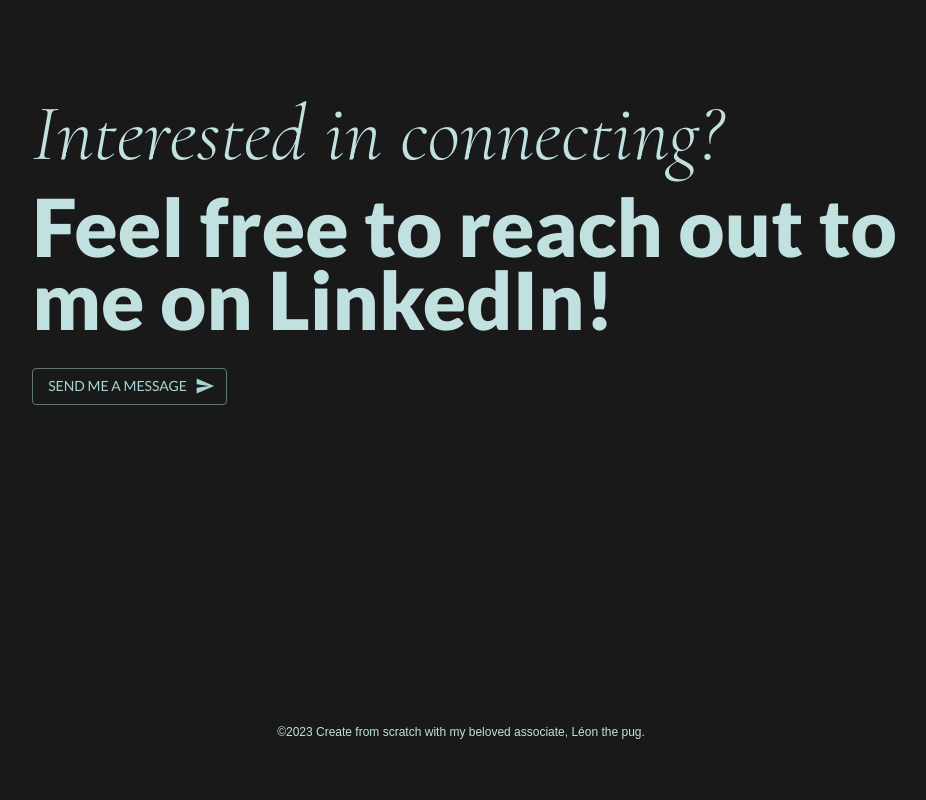
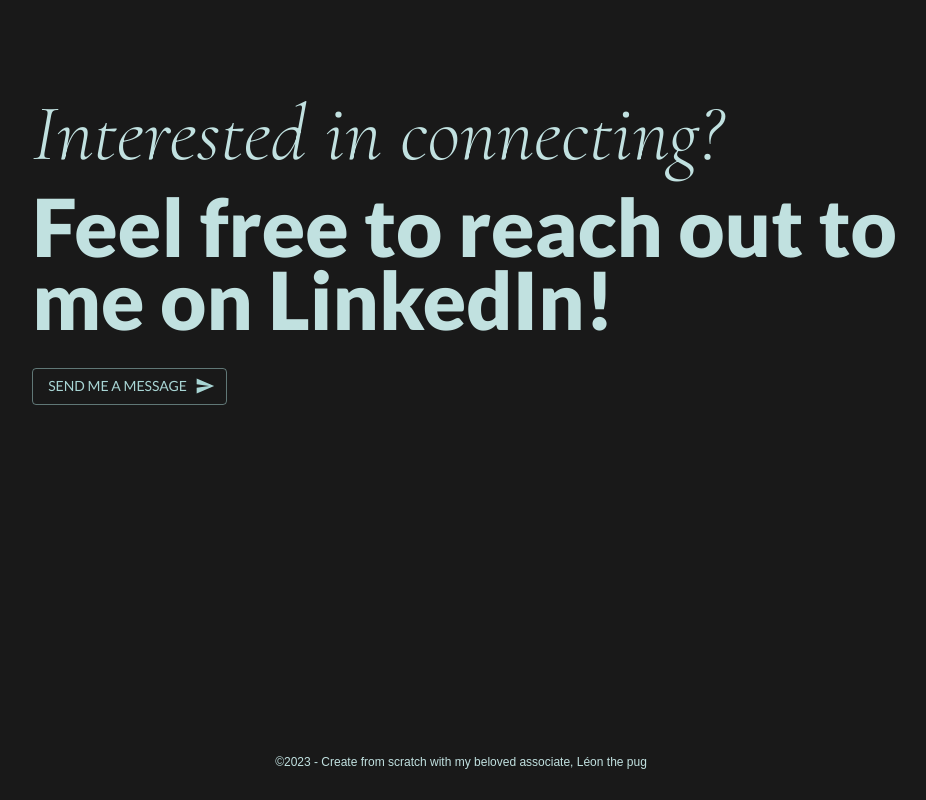
Before and after one commit to JulieChabanis/MinimalPortfolio, a React (Create React App) app: page / in a window 1280 px wide. Shown: the part 5496-6296 px from the top of the page, without its empty margins (179-1105 px from the left). Before the commit the page ends 6266 px from the top, so only its background shows below. Built offline with nearby package versions, Linux system fonts and the light colour scheme; a web font is replaced by a local one.

Commit message:
update footer

```diff
--- a/src/components/Home/Footer/Footer.jsx
+++ b/src/components/Home/Footer/Footer.jsx
@@ -7,11 +7,11 @@ const Footer = () => {
      sx={{
       display: 'flex',
       justifyContent: 'center',
-      marginBottom: '30px',
+      padding: '30px'
     }}
     >
       <Typography variant="h27">
-        {"©2023 Create from scratch with my beloved associate, Léon the pug."}
+        {"©2023 - Create from scratch with my beloved associate, Léon the pug"}
       </Typography>
     </Box>
   )
--- a/src/components/Theme/theme.js
+++ b/src/components/Theme/theme.js
@@ -482,7 +482,7 @@ export const themeSettings = (mode) => {
         "@media (min-width: 601px)": {
           fontSize: "0.75rem",
         },
-        fontWeight: 200,
+        fontWeight: 300,
         lineHeight: 1.3,
         color: mode === "dark" ? colors.blue[500] : colors.grey[100],
       },
```
